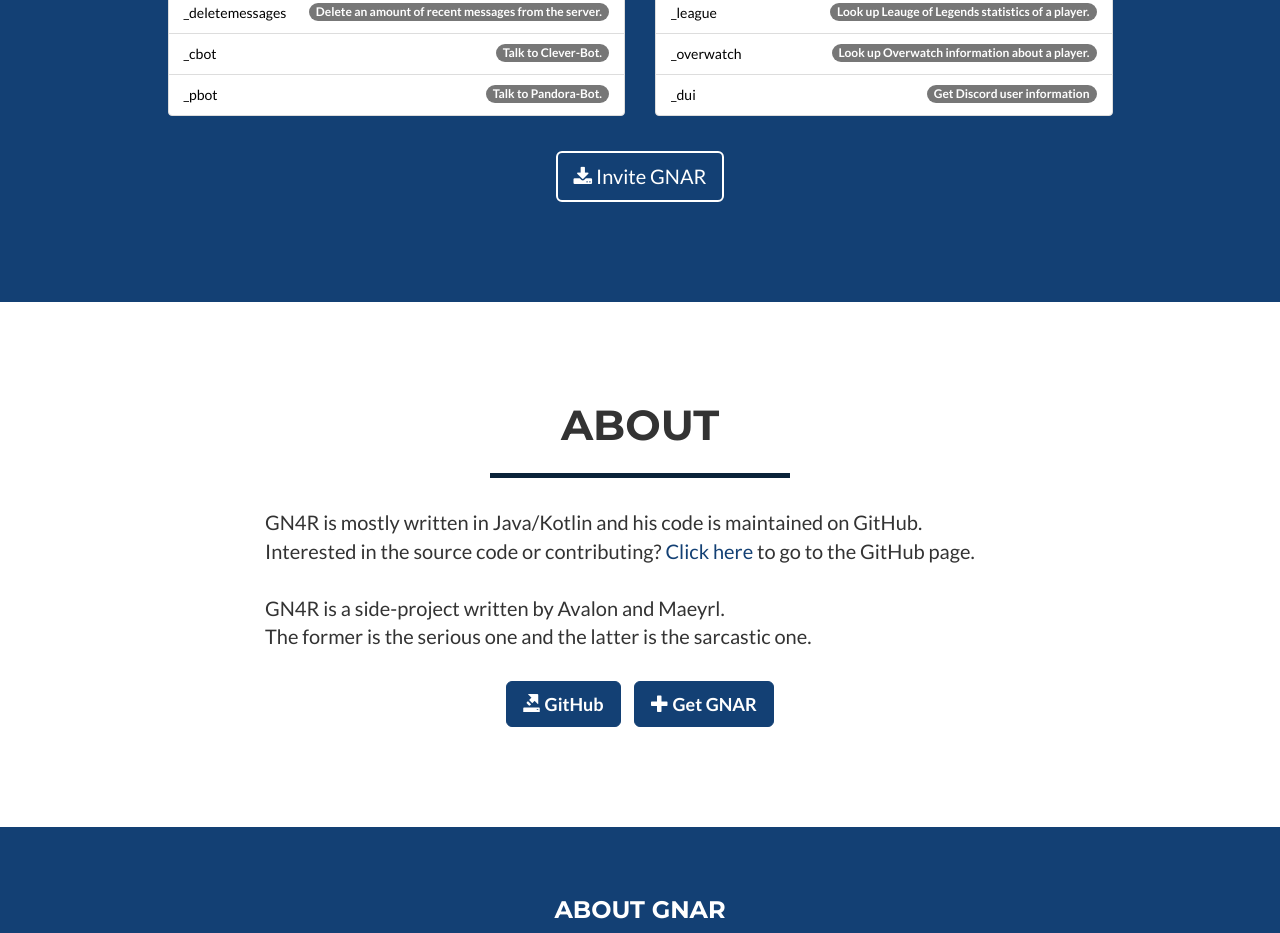
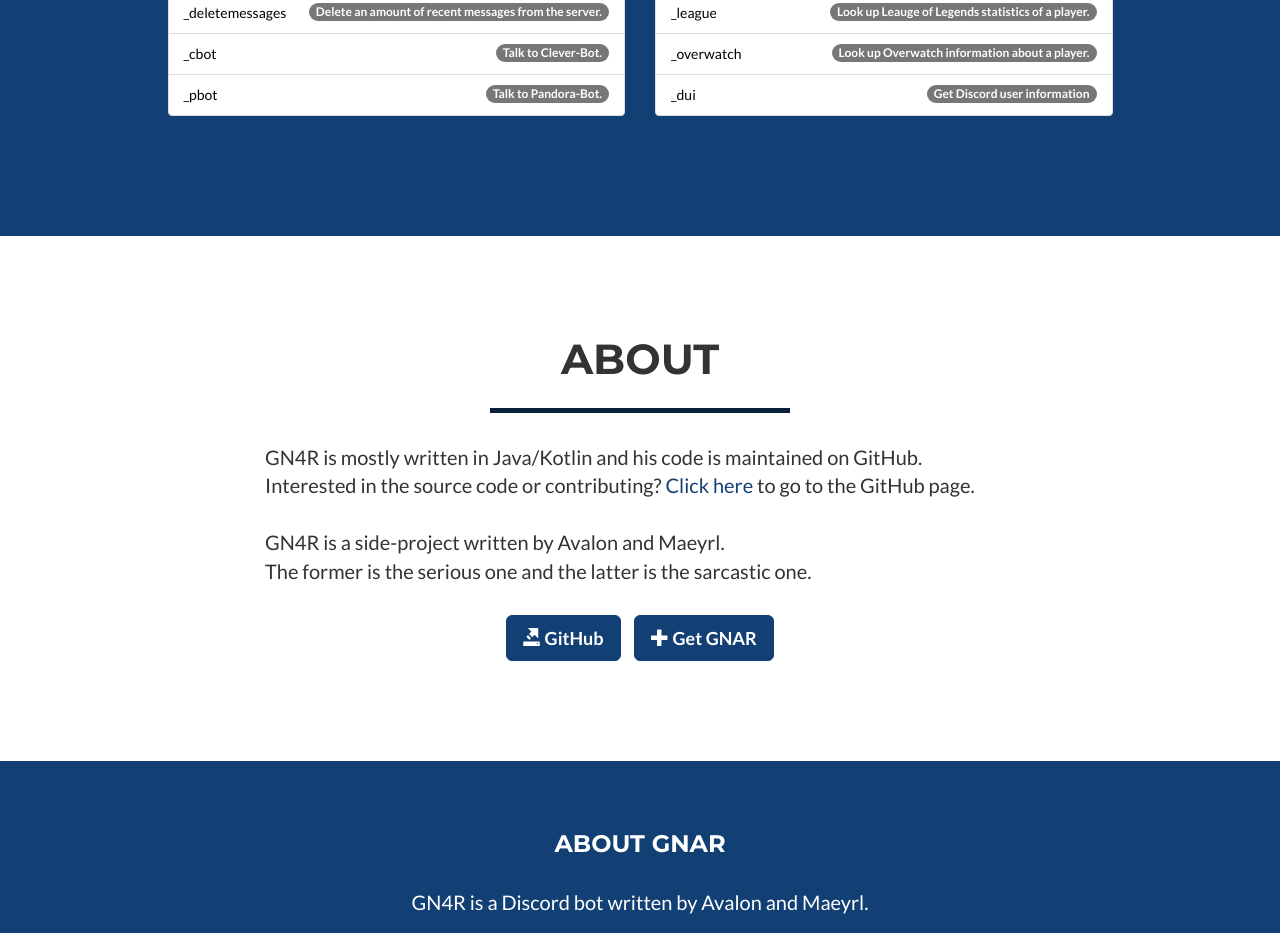
Before and after one commit to DankBots/GnarDocs, a website: page index.html in a window 1280 px wide. Shown: the part 2517-3450 px from the top of the page. Drawn offline with nearby package versions, Linux system fonts and the light colour scheme.

Commit message:
Update index.html

```diff
--- a/index.html
+++ b/index.html
@@ -221,11 +221,6 @@
                     	<li class="list-group-item"><span class="badge"> Look up Overwatch information about a player.</span> _overwatch</li>
                     	<li class="list-group-item"><span class="badge"> Get Discord user information</span> _dui</li>
                     </ul>
-                </div>
-                <div class="col-lg-8 col-lg-offset-2 text-center">
-                    <a href="#" class="btn btn-lg btn-outline">
-                        <i class="fa fa-download"></i> Invite GNAR
-                    </a>
                 </div>
             </div>
         </div>
```
